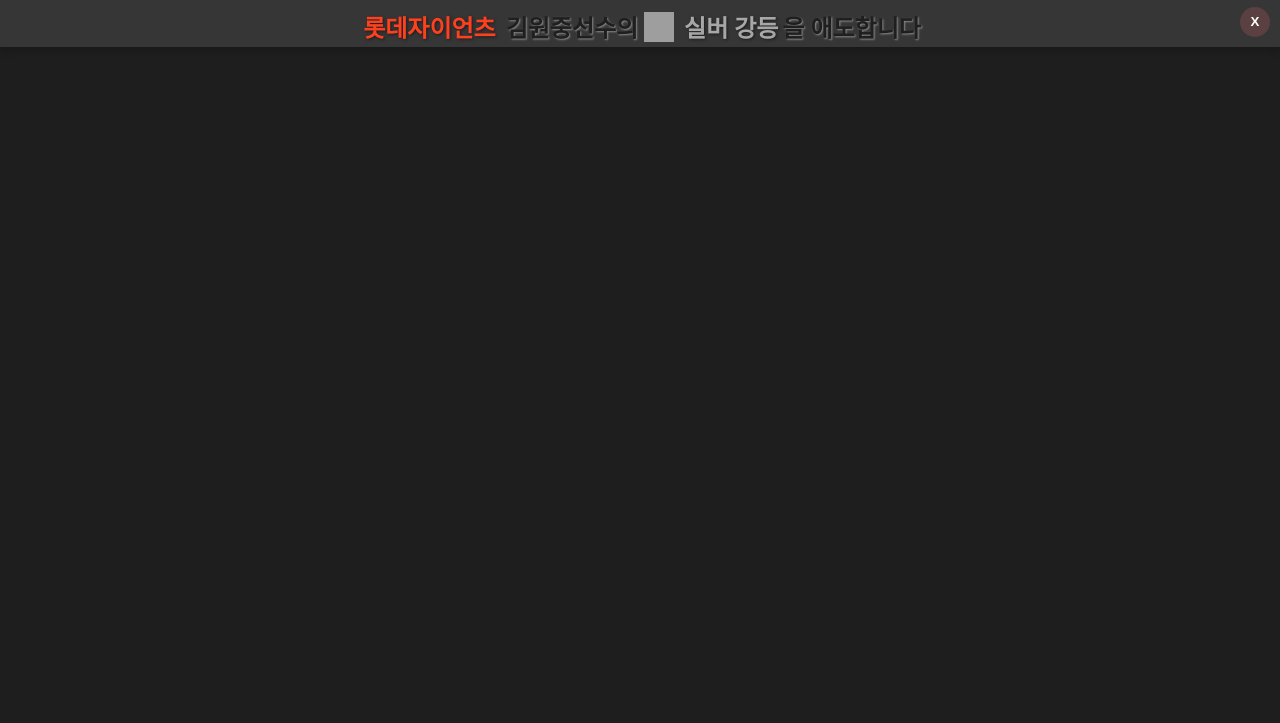
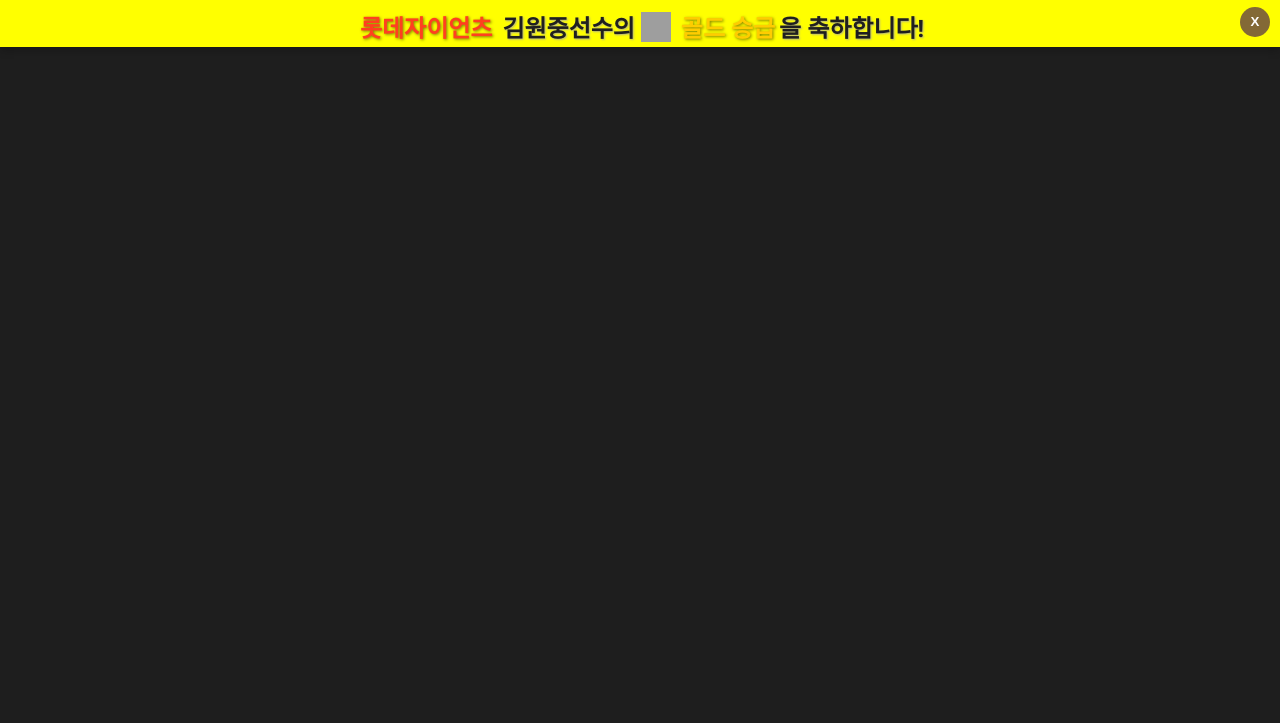
Before and after one commit to wonjungkeem34/forHim, a website built with Vite: page index.html in a window 1280 px wide. Shown: the part 77-800 px from the top of the page. Built offline with nearby package versions, Linux system fonts and the light colour scheme; no server answers; grey boxes are pictures that could not be loaded.

Commit message:
골드 승급 24.10.25

```diff
--- a/index.html
+++ b/index.html
@@ -53,7 +53,7 @@
           src="https://raw.communitydragon.org/latest/plugins/rcp-fe-lol-static-assets/global/default/images/lol_icon.png"
           style="width: 30px; height: 30px"
         />
-        <span class="highlight"> 실버 강등</span>을 애도합니다
+        <span class="highlight"> 골드 승급</span>을 축하합니다!
       </p>
       <button class="close-ad">X</button>
     </div>
--- a/styles.css
+++ b/styles.css
@@ -574,8 +574,8 @@ header {
 .ad-banner {
   position: relative; /* 버튼을 배너 안에서 고정하기 위해 relative로 설정 */
   padding: 10px;
-  /* background-color: yellow; */
-  background-color: rgb(54, 54, 54);
+  background-color: yellow;
+  /* background-color: rgb(54, 54, 54); */
   background-size: cover;
   background-position: center;
   color: #4b4b4b;
@@ -597,8 +597,8 @@ header {
   transform: translateY(5px); /* 원하는 만큼 아래로 이동, 여기서는 5px */
 }
 .highlight {
-  /* color: #ffcc00; 강조할 색상, 예: 밝은 노란색 */
-  color: #ffffff98;
+  color: #ffcc00;
+  /* color: #ffffff98; */
   font-weight: bold; /* 두껍게 */
   text-shadow: 1px 1px 3px rgba(0, 0, 0, 0.5); /* 그림자 효과 추가 */
   border-radius: 4px; /* 모서리를 둥글게 */
```
